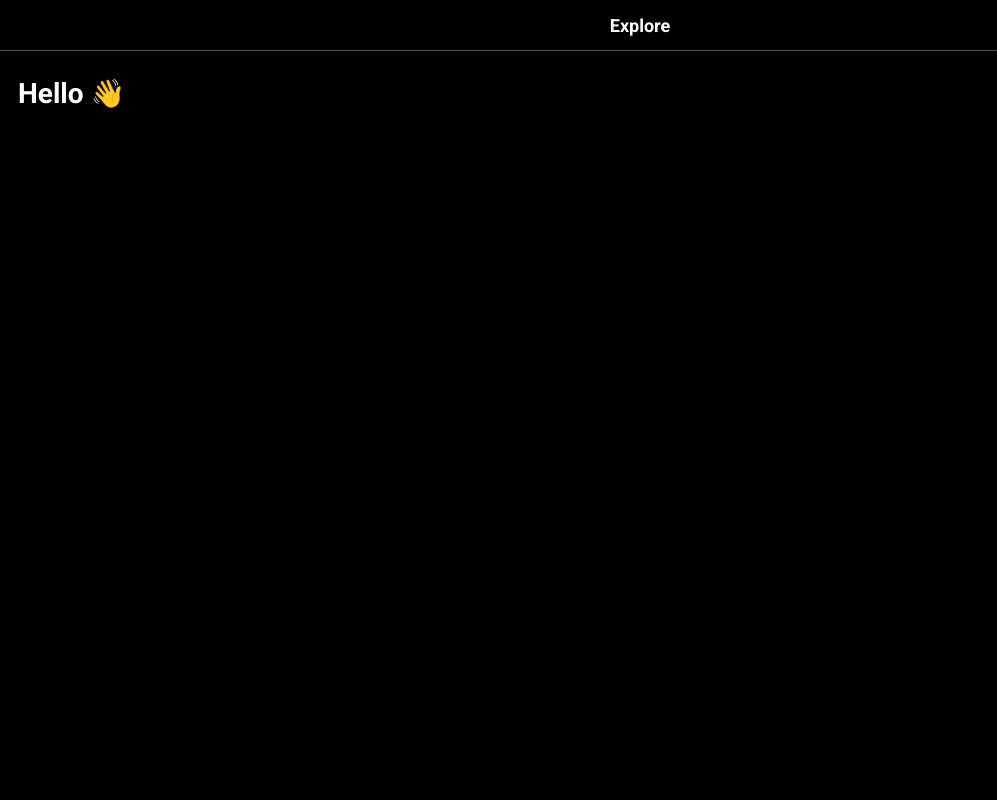
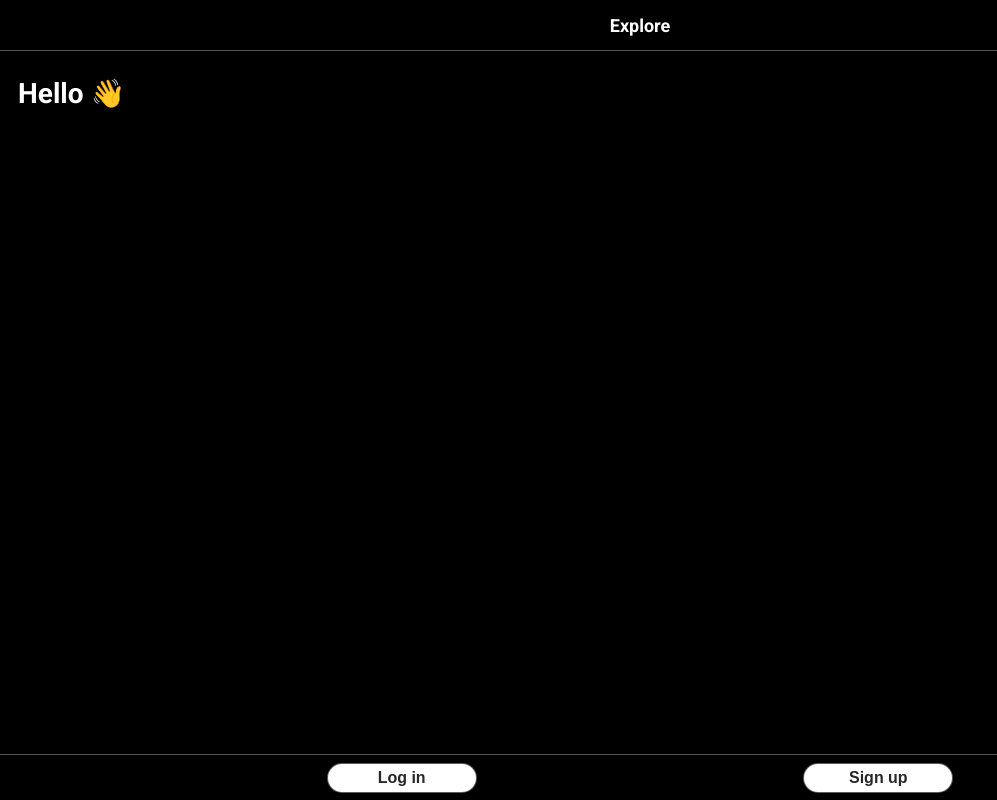
Before and after one commit to SweepApp/sweep, a React (Vite) app: page /signup in a window 1280 px wide. Both pictures are taken after typing "Sample", "name@example.com", "Sample123", "Sample123" into the empty fields and a click on the button "Sign up". Shown: the whole page, without its empty margins (0-997 px from the left). Built offline with nearby package versions, Linux system fonts and the light colour scheme; no server answers.

Commit message:
Update navbar button

```diff
--- a/src/assets/sass/components/_navbar.scss
+++ b/src/assets/sass/components/_navbar.scss
@@ -28,4 +28,12 @@ nav {
       border-radius: 25%;
     }
   }
+  &.log {
+    display: flex;
+    justify-content: space-evenly;
+    align-items: center;
+    button {
+      width: 150px;
+    }
+  }
 }
--- a/src/components/Navbar.jsx
+++ b/src/components/Navbar.jsx
@@ -8,7 +8,7 @@ export default function Navbar() {
 
   const token = useSelector((state) => state.usersData.token);
 
-  return token && (
+  return token ? (
     <nav>
       <ul>
         <li className={splitLocation[1] === "party" ? "active" : ""}>
@@ -16,7 +16,13 @@ export default function Navbar() {
             <i className="fa-solid fa-children fa-fw"></i>
           </a>
         </li>
-        <li className={splitLocation[1] === "explore" || splitLocation[1] === "details" ? "active" : ""}>
+        <li
+          className={
+            splitLocation[1] === "explore" || splitLocation[1] === "details"
+              ? "active"
+              : ""
+          }
+        >
           <a href="/explore">
             <i className="fa-solid fa-compass fa-fw"></i>
           </a>
@@ -28,5 +34,22 @@ export default function Navbar() {
         </li>
       </ul>
     </nav>
+  ) : (
+    splitLocation[1] === "explore" && (
+      <nav className="log">
+        <button
+          className="sign"
+          onClick={() => (window.location.href = "/login")}
+        >
+          Log in
+        </button>
+        <button
+          className="sign"
+          onClick={() => (window.location.href = "/signup")}
+        >
+          Sign up
+        </button>
+      </nav>
+    )
   );
 }
--- a/src/index.css
+++ b/src/index.css
@@ -68,6 +68,14 @@ nav li i {
 nav li.active {
   background-color: #41b4e9;
   border-radius: 25%;
+}
+nav.log {
+  display: flex;
+  justify-content: space-evenly;
+  align-items: center;
+}
+nav.log button {
+  width: 150px;
 }
 
 .card__mini {
```
Also changed, not shown: 1 other file (tests, documents, lock files or other folders).
